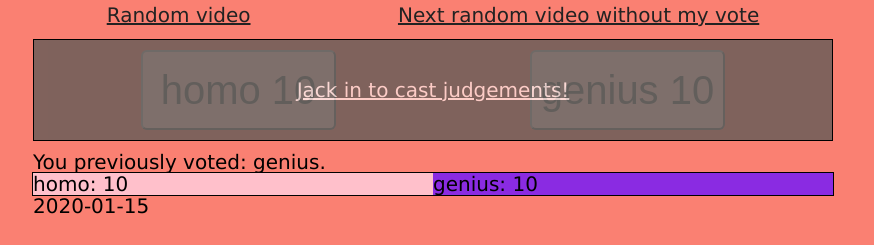
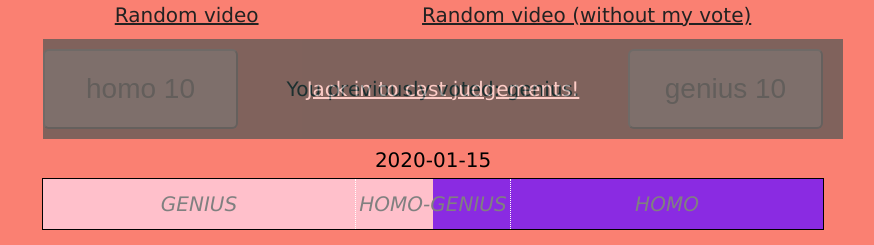
Before and after one commit to GordonsBeard/homo-geniuses, a Flask app: template homogeniuses/templates/videos/video_page.html in a window 1280 px wide. Shown: the part 555-800 px from the top of the page, without its empty margins (207-1081 px from the left). Run offline with Flask 3, Linux system fonts and the light colour scheme; the template is opened without the code that fills it: most values are stand-ins (such as "Sample title", 1, 10 or a date in 2020); style sheets or scripts are compiled from the project's sources.

Commit message:
Adjusting live voting processes

```diff
--- a/homogeniuses/static/css/style.scss
+++ b/homogeniuses/static/css/style.scss
@@ -3,8 +3,6 @@
 }
 
 html {
-    font-size: 20px;
-    font-family: 'Lucida Sans', 'Lucida Sans Regular', 'Lucida Grande', 'Lucida Sans Unicode', Geneva, Verdana, sans-serif;
 }
 
 a {
@@ -12,6 +10,8 @@
 }
 
 body {
+    font-size: 20px;
+    font-family: 'Lucida Sans', 'Lucida Sans Regular', 'Lucida Grande', 'Lucida Sans Unicode', Geneva, Verdana, sans-serif;
     background-color: salmon;
     line-height: 22px;
     display: flex;
@@ -79,23 +79,21 @@
     div.votes {
         position: relative;
         display: flex;
-        border: 1px solid black;
-        justify-content: space-around;
+        justify-content: space-between;
         align-items: center;
         padding: 10px;
         margin: 10px 0 10px 0;
-
-        .or {
-            font-size: 3rem;
-            font-weight: 900;
-        }
 
         button {
             width: 25%;
             min-height: 80px;
             max-height: 100px;
             border-radius: 6px;
-            font-size: 2rem;
+            font-size: 28px;
+        }
+
+        .already-voted {
+            text-align: center;
         }
 
         .vote-over {
@@ -157,9 +155,46 @@
     }
 
     .score {
+        margin-bottom: 16px;
+        padding-inline: 10px;
+
+        .sentiment {
+            text-align: center;
+            margin: 8px;
+        }
+
         .score-bar {
             display: flex;
             outline: 1px solid black;
+            position: relative;
+            height: 50px;
+
+            .guide {
+                width: 100%;
+                height: 100%;
+                position: absolute;
+                display: grid;
+                grid-template-columns: 40% 20% 40%;
+
+                >div {
+                    display: flex;
+                    align-items: center;
+                    justify-content: center;
+                    color: grey;
+                    font-style: italic;
+                    text-align: center;
+                }
+
+                .tied-section {
+                    border-right: 1px dotted white;
+                    border-left: 1px dotted white;
+                }
+            }
+
+            .bar {
+                overflow: hidden;
+                white-space: nowrap;
+            }
 
             .homo-bar {
                 background-color: pink;
--- a/homogeniuses/static/js/videos.js
+++ b/homogeniuses/static/js/videos.js
@@ -4,8 +4,8 @@
 const genius_button = document.querySelector("button.gvote");
 const homo_votes = document.querySelector("span.hcount");
 const genius_votes = document.querySelector("span.gcount");
-const score_bars = document.querySelectorAll(".score-bar .bar")
-
+const score_bars = document.querySelectorAll(".score-bar .bar");
+const already_voted = document.querySelector(".votes .already-voted");
 
 function cast_vote(evt) {
     const vote_type = evt.currentTarget;
@@ -16,6 +16,7 @@
             .then(data => {
                 if (data.success == true) {
                     homo_votes.innerHTML = Number(homo_votes.innerHTML) + 1;
+                    already_voted.innerHTML = "You have voted: homo";
                 }
             });
     }
@@ -27,13 +28,11 @@
             .then(data => {
                 if (data.success == true) {
                     genius_votes.innerHTML = Number(genius_votes.innerHTML) + 1;
+                    already_voted.innerHTML = "You have voted: genius";
                 }
             });
     }
 }
-
-homo_button.addEventListener("click", cast_vote)
-genius_button.addEventListener("click", cast_vote)
 
 function update_bar_widths() {
     if (score_bars.length != 2) {
@@ -51,35 +50,28 @@
     homo_width = 0;
 
     if (hvotes == 0) {
-        console.log("Zero homo votes");
         genius_width = 100;
         homo_width = 0;
     }
     else if (gvotes == 0) {
-        console.log("Zero genius votes");
         homo_width = 100;
         genius_width = 0;
     }
     else if (hvotes == gvotes) {
-        console.log("Equal votes");
         homo_width = 50;
         genius_width = 50;
     }
     else {
         total_votes = Number(hvotes) + Number(gvotes);
-        console.log(`total votes: ${total_votes}`);
-        homo_width = (100 * hvotes) / total_votes;
-        console.log(`homo width: ${homo_width}`);
+        homo_width = Math.floor((100 * hvotes) / total_votes);
         genius_width = 100 - homo_width;
-        console.log(`genius width: ${genius_width}`);
 
     }
-    console.log(homo_width);
-    console.log(genius_width);
 
-    // homo
     score_bars[0].style.width = `${homo_width}%`;
     score_bars[1].style.width = `${genius_width}%`;
 }
 
+homo_button.addEventListener("click", cast_vote)
+genius_button.addEventListener("click", cast_vote)
 update_bar_widths();
--- a/homogeniuses/templates/videos/video_page.html
+++ b/homogeniuses/templates/videos/video_page.html
@@ -7,26 +7,35 @@
 <nav class="video-nav" aria-label="Video navigation">
     <ul>
         <li><a href="{{ url_for('videos.random_video') }}">Random video</a></li>
-        <li><a href="{{ url_for('videos.random_video', steam_id=user.steam_id) }}">Next random video without my vote</a></li>
+        <li><a href="{{ url_for('videos.random_video', steam_id=user.steam_id) }}">Random video (without my vote)</a></li>
     </ul>
 </nav>
 <div class="votes" aria-label="Vote options">
     {% set disabled = "disabled" if not user.is_authenticated else "" %}
     <div class="vote-over login-nag {{disabled}}"><a href="{{ url_for('auth.login') }}">Jack in to cast judgements!</a></div>
     <button type="button" class="hvote" {{disabled}}>homo <span class="hcount">{{ video.homo_votes }}</span></button>
+
+    <div class="already-voted">
+        {% if users_prev_vote != None %}
+        <p>You previously voted: {{ "homo" if users_prev_vote == 0 else "genius" }}.</p>
+        {% else %}
+        <p>No vote logged.</p>
+        {% endif %}
+    </div>
+
     <button type="button" class="gvote" {{disabled}}>genius <span class="gcount">{{ video.genius_votes }}</span></button>
 </div>
-{% if users_prev_vote != None %}
-<div class="already-voted">You previously voted: {{ "homo" if users_prev_vote == 0 else "genius" }}.</div>
-{% else %}
-<div class="already-voted">You have not voted.</div>
-{% endif %}
 <div class="score" aria-label="Video score">
+    <p class="sentiment">{{ sentiment }}</p>
     <div class="score-bar">
-        <div class="homo-bar bar" data-votes="{{ video.homo_votes }}">homo: {{ video.homo_votes }}</div>
-        <div class="genius-bar bar" data-votes="{{ video.genius_votes }}">genius: {{ video.genius_votes }}</div>
+        <div class="guide">
+            <div class="homo-section">GENIUS</div>
+            <div class="tied-section">HOMO-GENIUS</div>
+            <div class="genius-section">HOMO</div>
+        </div>
+        <div class="homo-bar bar" data-votes="{{ video.homo_votes }}"></div>
+        <div class="genius-bar bar" data-votes="{{ video.genius_votes }}"></div>
     </div>
-    <p>{{ sentiment }}</p>
 </div>
 {% endblock %}
 
```
Also changed, not shown: homogeniuses/videos.py (+17 -1 lines).
